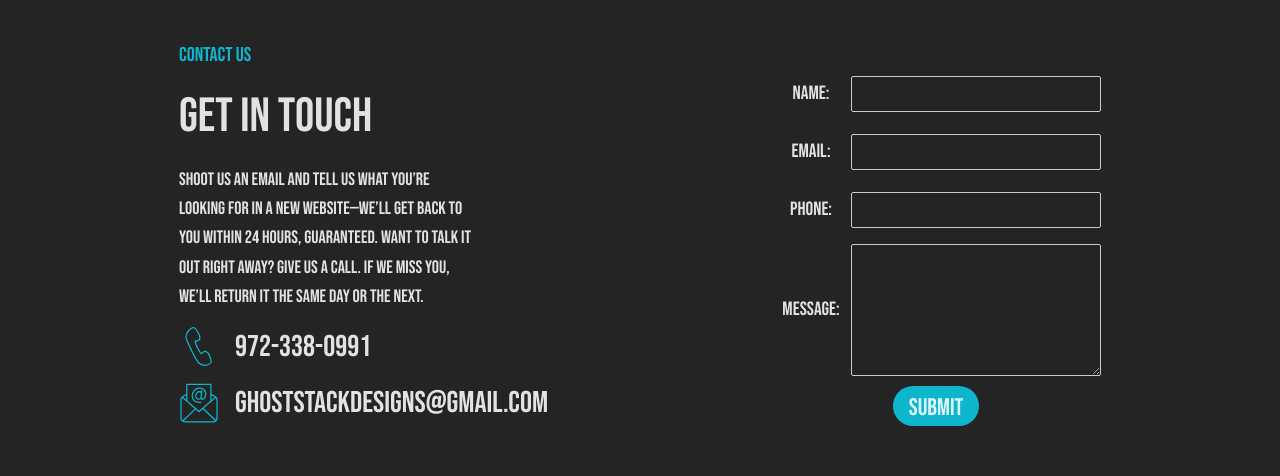
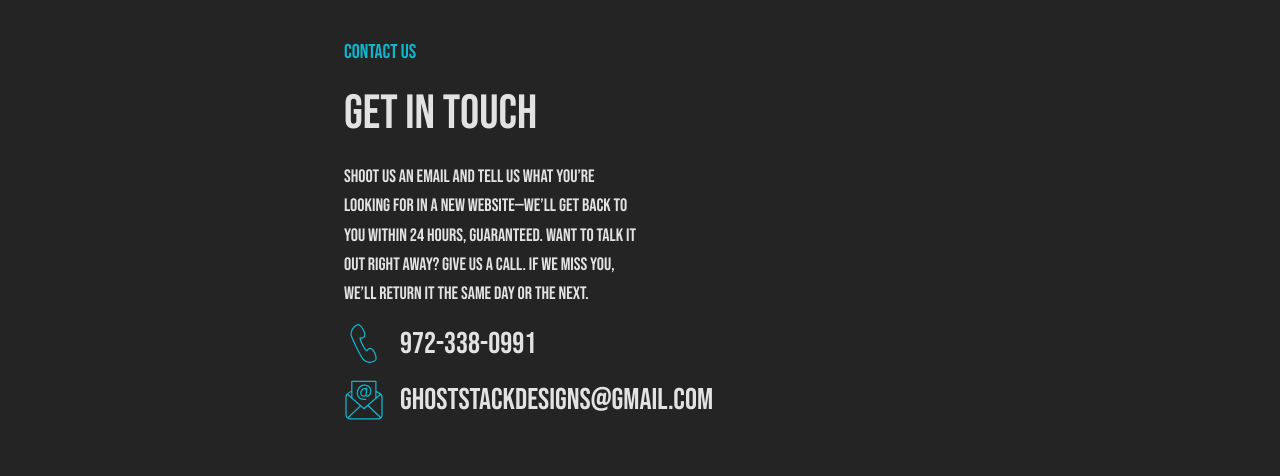
Before and after one commit to laughingelf/gwd, a React (Vite) app: page /contact in a window 1280 px wide. Shown: the part 322-798 px from the top of the page. Built offline with nearby package versions, Linux system fonts and the light colour scheme.

Commit message:
trying forms

```diff
--- a/package.json
+++ b/package.json
@@ -15,7 +15,7 @@
     "@tailwindcss/vite": "^4.1.3",
     "lucide-react": "^0.487.0",
     "react": "^19.0.0",
-    "react-dom": "^19.0.0",
+    "react-dom": "^19.1.0",
     "react-router-dom": "^7.5.0"
   },
   "devDependencies": {
--- a/src/pages/Contact.jsx
+++ b/src/pages/Contact.jsx
@@ -1,5 +1,6 @@
 import Navbar from "../components/Navbar";
 import Footer from "../components/Footer";
+// import ReactDOM from 'react-dom';
 
 
 const Contact = () => {
@@ -7,6 +8,9 @@ const Contact = () => {
     return (
 
         <>
+           <script src="https://unpkg.com/react@16/umd/react.development.js"></script>
+            <script src="https://unpkg.com/react-dom@16/umd/react-dom.development.js"></script>
+            <script src="https://unpkg.com/babel-standalone@6.15.0/babel.min.js"></script>
         <Navbar/>
             <div className="mx-4">
                 <div>
@@ -50,28 +54,45 @@ const Contact = () => {
 
                     </div>
                     <div>
+
+                        <form name="contact" netlify netlify-honeypot="bot-field" hidden>
+                            <input type='text' name="name" />
+                            <input type='email' name='email' />
+                            <input type='tel' name='phone' />
+                            <textarea name='message'></textarea>
+                        </form>
+
+                        <div id="root"></div>
+
+                        <script type="text/babel">
+
+                            ReactDOM.render (
                                 <form method="POST" data-netlify="true" id="contact-form" name="contact">
                                 <input type="hidden" name="form-name" value="contact" />
                                     <div class='form-group'>
                                         <label for='name'>Name: </label>
-                                <input onChange={(e) => setName(e.target.value)} type='text' id='name' name='name' reqired/><br/><br/>
+                                        <input type='text' id='name' name='name' reqired/><br/><br/>
                                     </div>
                                     <div class='form-group'>
                                         <label for='email'>Email:</label><br/>
-                                <input onChange={(e) => setEmail(e.target.value)} type='email' id='email' name='email' required/><br/><br/>
+                                        <input type='email' id='email' name='email' required/><br/><br/>
                                     </div>
                                     <div class='form-group'>
                                         <label for='phone'>Phone:</label><br/>
-                                <input onChange={(e) => setPhone(e.target.value)} type='tel' id='phone' name='phone' required/><br/><br/>
+                                        <input type='tel' id='phone' name='phone' required/><br/><br/>
                                     </div>
                                     <div class='form-group'>
                                         <label for='message'>Message:</label><br/>
-                                <textarea onChange={(e) => setMessage(e.target.value)} id='message' name='message' rows='5' required/><br/>
+                                        <textarea id='message' name='message' rows='5' required/><br/>
                                     </div>
 
 
                                     <button class='form-button' type="submit" >Submit</button>
-                        </form>
+                                </form>,
+                                document.getElementById('root')
+                            );
+                        </script>
+
                     </div>
                 </div>
 
```
Also changed, not shown: 1 other file (tests, documents, lock files or other folders). Lines whose indentation alone changed are shown as unchanged.
